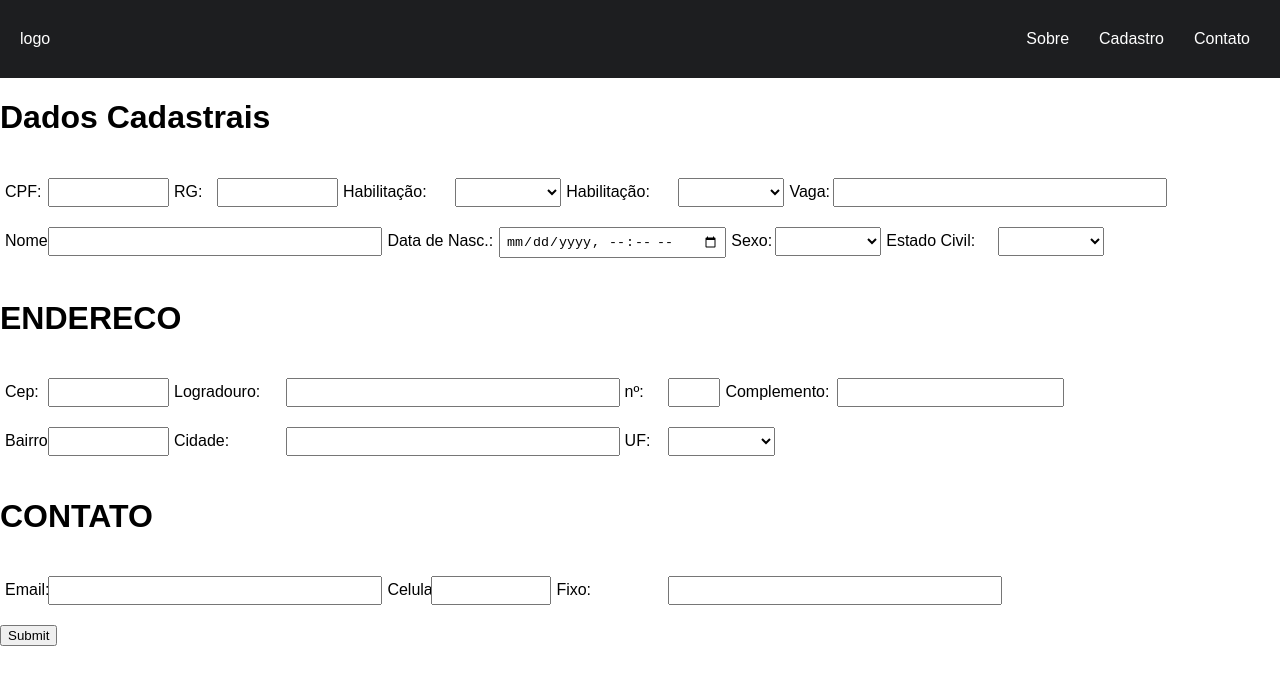
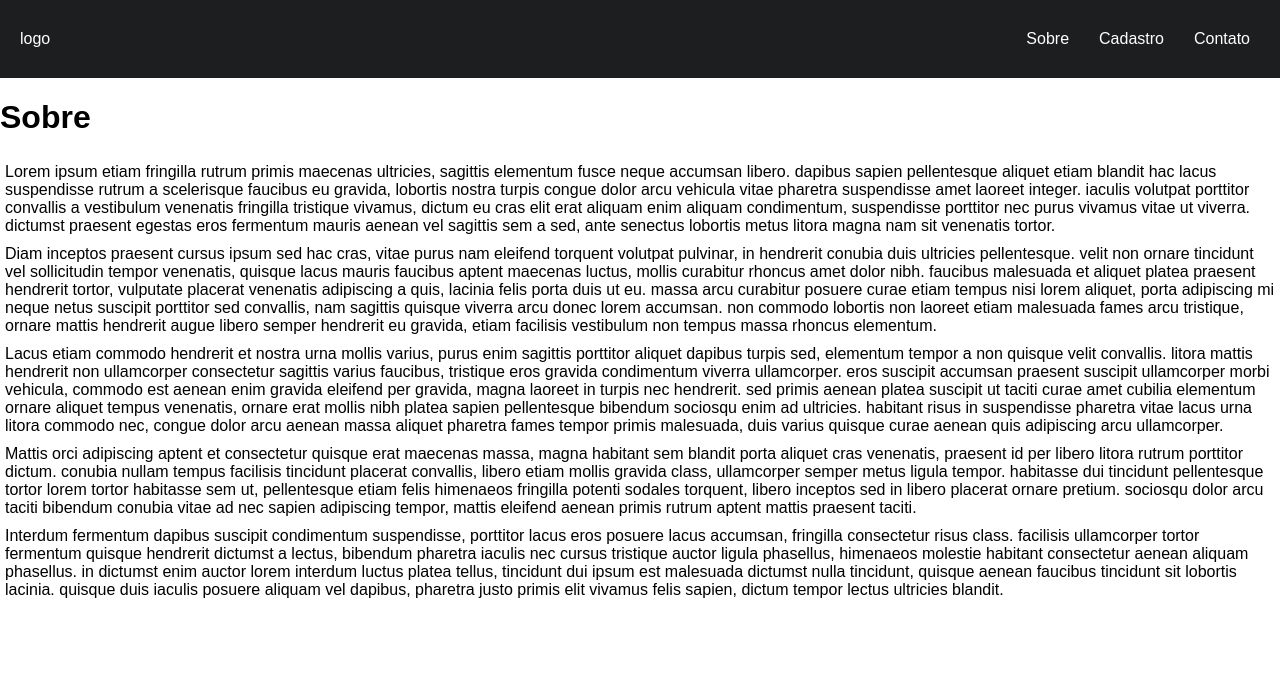
Before and after one commit to Diogenes-Alberto/html, a plain HTML site: page index.html in a window 1280 px wide. Drawn offline with Linux system fonts and the light colour scheme.

Commit message:
adicionando outra pagina

```diff
--- a/index.html
+++ b/index.html
@@ -13,148 +13,49 @@
         <a href="/">logo </a>
         <nav>
             <ul class= "menu">
-                <li><a href="/">Sobre</a></li>
-                <li><a href="/">Cadastro</a></li>
+                <li><a href="index.html">Sobre</a></li>
+                <li><a href="candidatar.html">Cadastro</a></li>
                 <li><a href="/">Contato</a></li>
             </ul>
         </nav>
     </header>
 
-    <form id="formulario" name="formulario">
-
-        <h1 class="row">Dados Cadastrais</h1>
-
-        <div class="row">
-
-            <label class="col-0" for="cpf">CPF:</label>
-            <input class="col-1" type="text" id="cpf" name="cpf">
+    <h1>Sobre</h1>
 
 
-            <label class="col-0" for="rg">RG:</label>
-            <input class="col-1" type="text" id="rg" name="rg">
+    <p class="paragrafo">
+        Lorem ipsum etiam fringilla rutrum primis maecenas ultricies, sagittis elementum fusce neque accumsan libero.
+        dapibus sapien pellentesque aliquet etiam blandit hac lacus suspendisse rutrum a scelerisque faucibus eu gravida, lobortis nostra turpis congue dolor arcu vehicula vitae pharetra suspendisse amet laoreet integer.
+        iaculis volutpat porttitor convallis a vestibulum venenatis fringilla tristique vivamus, dictum eu cras elit erat aliquam enim aliquam condimentum, suspendisse porttitor nec purus vivamus vitae ut viverra.
+        dictumst praesent egestas eros fermentum mauris aenean vel sagittis sem a sed, ante senectus lobortis metus litora magna nam sit venenatis tortor.
+        </p>
+        <p class="paragrafo">
+        Diam inceptos praesent cursus ipsum sed hac cras, vitae purus nam eleifend torquent volutpat pulvinar, in hendrerit conubia duis ultricies pellentesque.
+        velit non ornare tincidunt vel sollicitudin tempor venenatis, quisque lacus mauris faucibus aptent maecenas luctus, mollis curabitur rhoncus amet dolor nibh.
+        faucibus malesuada et aliquet platea praesent hendrerit tortor, vulputate placerat venenatis adipiscing a quis, lacinia felis porta duis ut eu.
+        massa arcu curabitur posuere curae etiam tempus nisi lorem aliquet, porta adipiscing mi neque netus suscipit porttitor sed convallis, nam sagittis quisque viverra arcu donec lorem accumsan.
+        non commodo lobortis non laoreet etiam malesuada fames arcu tristique, ornare mattis hendrerit augue libero semper hendrerit eu gravida, etiam facilisis vestibulum non tempus massa rhoncus elementum.
+        </p>
+        <p class="paragrafo">
+        Lacus etiam commodo hendrerit et nostra urna mollis varius, purus enim sagittis porttitor aliquet dapibus turpis sed, elementum tempor a non quisque velit convallis.
+        litora mattis hendrerit non ullamcorper consectetur sagittis varius faucibus, tristique eros gravida condimentum viverra ullamcorper.
+        eros suscipit accumsan praesent suscipit ullamcorper morbi vehicula, commodo est aenean enim gravida eleifend per gravida, magna laoreet in turpis nec hendrerit.
+        sed primis aenean platea suscipit ut taciti curae amet cubilia elementum ornare aliquet tempus venenatis, ornare erat mollis nibh platea sapien pellentesque bibendum sociosqu enim ad ultricies.
+        habitant risus in suspendisse pharetra vitae lacus urna litora commodo nec, congue dolor arcu aenean massa aliquet pharetra fames tempor primis malesuada, duis varius quisque curae aenean quis adipiscing arcu ullamcorper.
+        </p>
+        <p class="paragrafo">
+        Mattis orci adipiscing aptent et consectetur quisque erat maecenas massa, magna habitant sem blandit porta aliquet cras venenatis, praesent id per libero litora rutrum porttitor dictum.
+        conubia nullam tempus facilisis tincidunt placerat convallis, libero etiam mollis gravida class, ullamcorper semper metus ligula tempor.
+        habitasse dui tincidunt pellentesque tortor lorem tortor habitasse sem ut, pellentesque etiam felis himenaeos fringilla potenti sodales torquent, libero inceptos sed in libero placerat ornare pretium.
+        sociosqu dolor arcu taciti bibendum conubia vitae ad nec sapien adipiscing tempor, mattis eleifend aenean primis rutrum aptent mattis praesent taciti.
+        </p>
+        <p class="paragrafo">
+        Interdum fermentum dapibus suscipit condimentum suspendisse, porttitor lacus eros posuere lacus accumsan, fringilla consectetur risus class.
+        facilisis ullamcorper tortor fermentum quisque hendrerit dictumst a lectus, bibendum pharetra iaculis nec cursus tristique auctor ligula phasellus, himenaeos molestie habitant consectetur aenean aliquam phasellus.
+        in dictumst enim auctor lorem interdum luctus platea tellus, tincidunt dui ipsum est malesuada dictumst nulla tincidunt, quisque aenean faucibus tincidunt sit lobortis lacinia.
+        quisque duis iaculis posuere aliquam vel dapibus, pharetra justo primis elit vivamus felis sapien, dictum tempor lectus ultricies blandit.
+        </p>
 
-
-            <label class="col-1" for="habilitacao">Habilitação:</label>
-            <select class="col-1"type="text" id="habilitacao" name="habilitacao">
-                <option></option>
-                <option>SIM</option>
-                <option>NÃO</option>
-            </select>
-
-
-            <label class="col-1" for="tipoHabilitacao">Habilitação:</label>
-            <select class="col-1" id="tipoHabilitacao" name="tipoHabilitacao">
-                <option></option>
-                <option>CARTEIRA A</option>
-                <option>CARTEIRA B</option>
-                <option>CARTEIRA AB</option>
-            </select>
-
-
-            <label class="col-0" for="vaga">Vaga:</label>
-            <input class="col-3"type="text" id="vaga" name="vaga">
-
-        </div>
-
-
-        <div class="row">
-
-            <label class="col-0" for="nomeCompleto">Nome:</label>
-            <input class="col-3"type="text" id="nomeCompleto" name="nomeCompleto">
-
-            <label class="col-1"for="dataNascimento">Data de Nasc.:</label>
-            <input class="col-2"type="datetime-local" id="dataNascimento" name="dataNascimento">
-
-            <label class="col-0"for="sexo">Sexo:</label>
-            <select class="col-1" name="sexo" id="sexo">
-                <option ></option>
-                <option >MASCULINO</option>
-                <option >FEMININO</option>
-            </select>
-
-            <label class="col-1" for="estadoCivil">Estado Civil:</label>
-            <select class="col-1" name="estadoCivil" id="estadoCivil">
-                <option ></option>
-                <option >CASADO</option>
-                <option >SOLTEIRO</option>
-                <option >VIUVO</option>
-                <option >DIVORCIADO</option>
-                <option >SEPARADO</option>
-                <option >AMASIADO</option>
-
-            </select>
-
-        </div>
-
-        <h1 class="row">ENDERECO</h1>
-
-        <div class="row">
-
-            <label class="col-0" for="cep">Cep:</label>
-            <input class="col-1"type="text" id="cep" name="cep">
-
-
-            <label class="col-1" for="logradouro">Logradouro:</label>
-            <input class="col-3"type="text" id="logradouro" name="logradouro">
-
-            <label class="col-0" for="numero">nº:</label>
-            <input class="col-0"type="text" id="numero" name="numero">
-
-
-            <label class="col-1" for="complemento">Complemento:</label>
-            <input class="col-2"type="text" id="complemento" name="complemento">
-
-
-        </div>
-
-        <div class="row">
-
-            <label class="col-0" for="bairro">Bairro:</label>
-            <input class="col-1"type="text" id="bairro" name="bairro">
-
-
-            <label class="col-1" for="cidade">Cidade:</label>
-            <input class="col-3"type="text" id="cidade" name="cidade">
-
-            <label class="col-0" for="uf">UF:</label>
-            <select class="col-1" id="uf" name="uf">
-            <option></option>
-            </select>
-
-        </div>
-
-        <h1 class="row">CONTATO</h1>
-
-
-        <div class="row">
-
-            <label class="col-0" for="email">Email:</label>
-            <input class="col-3" type="text" id="email" name="email" onblur="teste()">
-
-            <label class="col-0" for="telCelular">Celular:</label>
-            <input class="col-1" type="text" id="telCelular" name="telCelular">
-
-
-            <label class="col-1" for="telFixo">Fixo:</label>
-            <input class="col-3" type="text" id="telFixo" name="telFixo">
-
-
-        </div>
-
-
-
-
-
-
-
-
-
-
-
-
-        <input type="submit" >
-
-    </form>
 
     <script src="scripts.js"></script>
 </body>
--- a/style.css
+++ b/style.css
@@ -1,4 +1,4 @@
-body,ul,li
+body,ul,li,p
 {
     margin: 0px;
     padding: 0px;
@@ -61,15 +61,27 @@ a
 
 
 .col-0{width: 3%;}
-.col-1{width: 8.33%;}
-.col-2{width: 16.66%;}
-.col-3{width: 25%;}
-.col-4{width: 33.33%;}
-.col-5{width: 41.66%;}
-.col-6{width: 50%;}
-.col-7{width: 58.33%;}
-.col-8{width: 66.66%;}
-.col-9{width: 75%;}
-.col-10{width: 83.33%;}
-.col-11{width: 91.66%;}
-.col-12{width: 100%;}
+.col-1{width: 4.5%;}
+.col-2{width: 7%;}
+.col-3{width: 10%;}
+.col-4{width: 16.66%;}
+.col-5{width: 25%;}
+.col-6{width: 33.33%;}
+.col-7{width: 41.66%;}
+.col-8{width: 50%;}
+.col-9{width: 58.33%;}
+.col-10{width: 66.66%;}
+.col-11{width: 75%;}
+.col-12{width: 83.33%;}
+.col-13{width: 91.66%;}
+.col-14{width: 100%;}
+
+
+.paragrafo
+{
+    padding: 5px;
+    align-items: center;
+    font: size 1.2rem;
+    font-family:Arial, Helvetica, sans-serif;
+
+}
```
Also changed, not shown: candidatar.html (added, +151 -0 lines).
